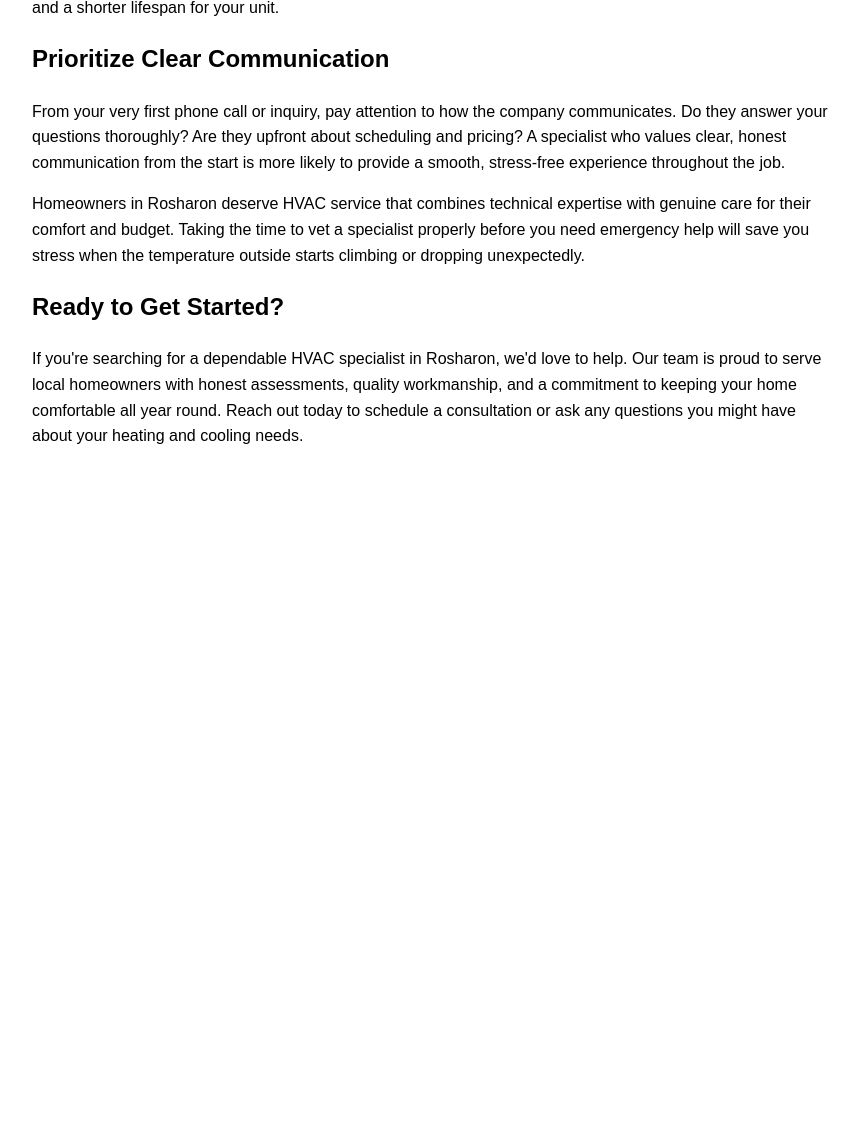
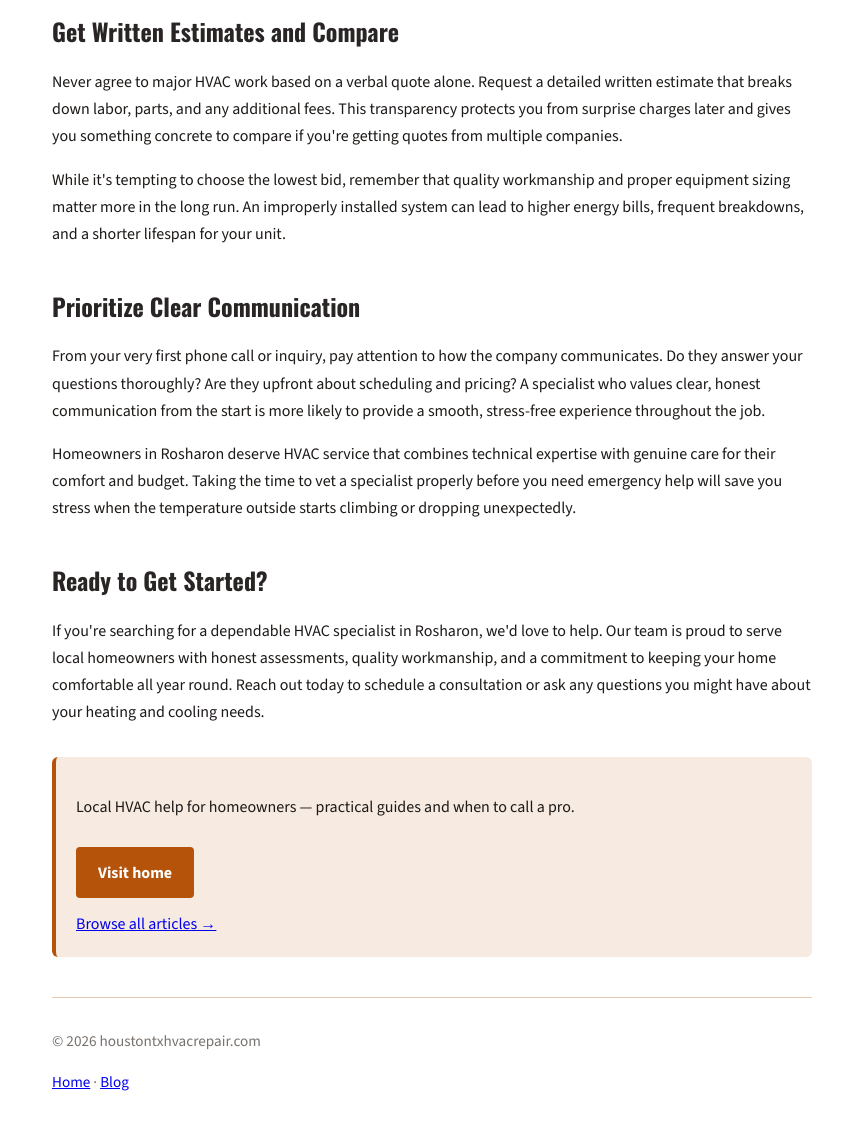
Before and after one commit to debsaisolutions-sketch/houstontxhvacrepair, a website: page blog/how-to-find-a-trustworthy-hvac-specialist-in-rosharon-tx.html in a window 1280 px wide. Shown: the part 1547-2676 px from the top of the page, without its empty margins (208-1065 px from the left). Before the commit the page ends 2032 px from the top, so only its background shows below. Drawn offline with nearby package versions, Linux system fonts and the light colour scheme.

Commit message:
Add article: How to Find a Trustworthy HVAC Specialist in Rosharon, TX

```diff
--- a/blog/how-to-find-a-trustworthy-hvac-specialist-in-rosharon-tx.html
+++ b/blog/how-to-find-a-trustworthy-hvac-specialist-in-rosharon-tx.html
@@ -5,13 +5,86 @@
   <meta name="viewport" content="width=device-width, initial-scale=1.0">
   <meta name="description" content="Looking for a reliable HVAC specialist in Rosharon, TX? Learn what to check for—licensing, reviews, experience—before hiring a contractor.">
   <title>How to Find a Trustworthy HVAC Specialist in Rosharon, TX</title>
+  <link rel="canonical" href="https://houstontxhvacrepair.com/blog/how-to-find-a-trustworthy-hvac-specialist-in-rosharon-tx.html">
+  <link href="https://fonts.googleapis.com/css2?family=Oswald:wght@500;700&family=Source+Sans+3:wght@400;600;700&display=swap" rel="stylesheet">
   <style>
-    body { font-family: Arial, sans-serif; max-width: 800px; margin: 0 auto; padding: 20px; line-height: 1.6; }
-    h1 { color: #333; }
+    :root {
+      --primary: #1c1917;
+      --accent: #b45309;
+      --sand: #fffbeb;
+      --ink: #1c1917;
+    }
+    * { box-sizing: border-box; }
+    body {
+      font-family: 'Source Sans 3', Arial, sans-serif;
+      max-width: 800px;
+      margin: 0 auto;
+      padding: 20px;
+      line-height: 1.7;
+      color: var(--ink);
+      background: linear-gradient(180deg, color-mix(in srgb, var(--accent) 18%, white) 0%, var(--sand) 180px, #fff 180px);
+    }
+    .topbar {
+      display: flex;
+      justify-content: space-between;
+      gap: 12px;
+      flex-wrap: wrap;
+      align-items: center;
+      margin-bottom: 24px;
+      padding-bottom: 12px;
+      border-bottom: 2px solid color-mix(in srgb, var(--accent) 35%, white);
+    }
+    .topbar a { color: var(--primary); text-decoration: none; font-weight: 600; }
+    .topbar a:hover { color: var(--accent); }
+    .phone { color: var(--accent); font-weight: 700; text-decoration: none; }
+    h1 {
+      font-family: 'Oswald', sans-serif;
+      color: var(--primary);
+      font-size: 2rem;
+      line-height: 1.2;
+      margin: 0 0 16px;
+    }
+    h2 {
+      font-family: 'Oswald', sans-serif;
+      color: #292524;
+      margin-top: 1.6em;
+      margin-bottom: 0.5em;
+    }
     p { margin-bottom: 1em; }
+    ul, ol { margin: 0 0 1em 1.25em; }
+    li { margin-bottom: 0.45em; }
+    .cta {
+      margin-top: 2em;
+      padding: 20px;
+      background: color-mix(in srgb, var(--accent) 12%, white);
+      border-left: 4px solid var(--accent);
+      border-radius: 6px;
+    }
+    .cta a.button {
+      display: inline-block;
+      margin-top: 10px;
+      background: var(--accent);
+      color: #fff;
+      text-decoration: none;
+      font-weight: 700;
+      padding: 12px 22px;
+      border-radius: 4px;
+    }
+    .cta a.button:hover { filter: brightness(0.92); }
+    footer {
+      margin-top: 40px;
+      padding-top: 16px;
+      border-top: 1px solid color-mix(in srgb, var(--accent) 30%, white);
+      font-size: 0.95em;
+      color: #78716c;
+    }
   </style>
 </head>
 <body>
+  <div class="topbar">
+    <a href="/">← houstontxhvacrepair.com</a>
+
+  </div>
   <article>
     <h1>How to Find a Trustworthy HVAC Specialist in Rosharon, TX</h1>
     <p>If you live in Rosharon, you already know that Texas weather doesn't do things halfway. Summers bring brutal heat and humidity that push air conditioning systems to their limits, while winter cold snaps can catch homeowners off guard. When your heating or cooling system starts acting up, finding a qualified HVAC specialist quickly becomes a priority. But with so many contractors advertising their services, how do you know who to trust with your home comfort system?</p>
@@ -42,6 +115,15 @@
 
 <h2>Ready to Get Started?</h2>
 <p>If you're searching for a dependable HVAC specialist in Rosharon, we'd love to help. Our team is proud to serve local homeowners with honest assessments, quality workmanship, and a commitment to keeping your home comfortable all year round. Reach out today to schedule a consultation or ask any questions you might have about your heating and cooling needs.</p>
+    <div class="cta">
+      <p>Local HVAC help for homeowners — practical guides and when to call a pro.</p>
+      <a class="button" href="/">Visit home</a>
+      <p style="margin-top:12px;margin-bottom:0;"><a href="/blog/index.html">Browse all articles →</a></p>
+    </div>
   </article>
+  <footer>
+    <p>© 2026 houstontxhvacrepair.com</p>
+    <p><a href="/">Home</a> · <a href="/blog/index.html">Blog</a></p>
+  </footer>
 </body>
 </html>
```
Also changed, not shown: blog/index.html (+4 -0 lines), sitemap.xml (+8 -2 lines).
